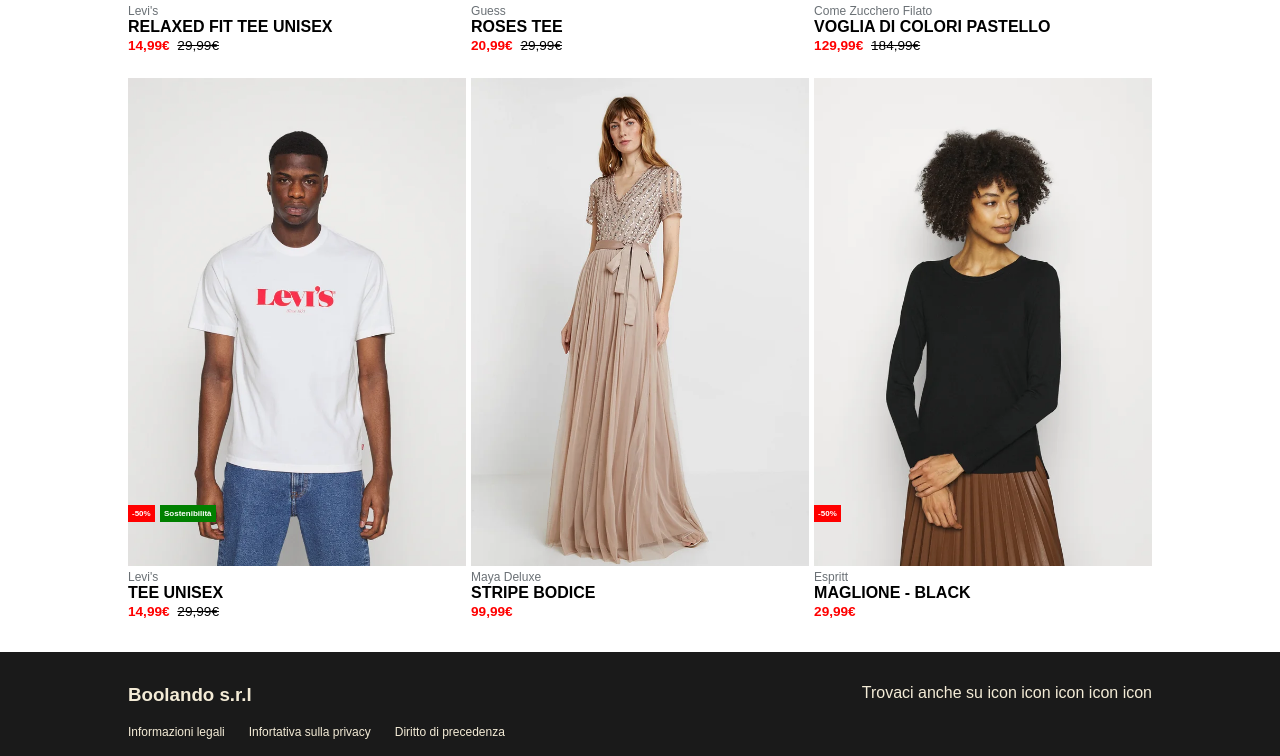
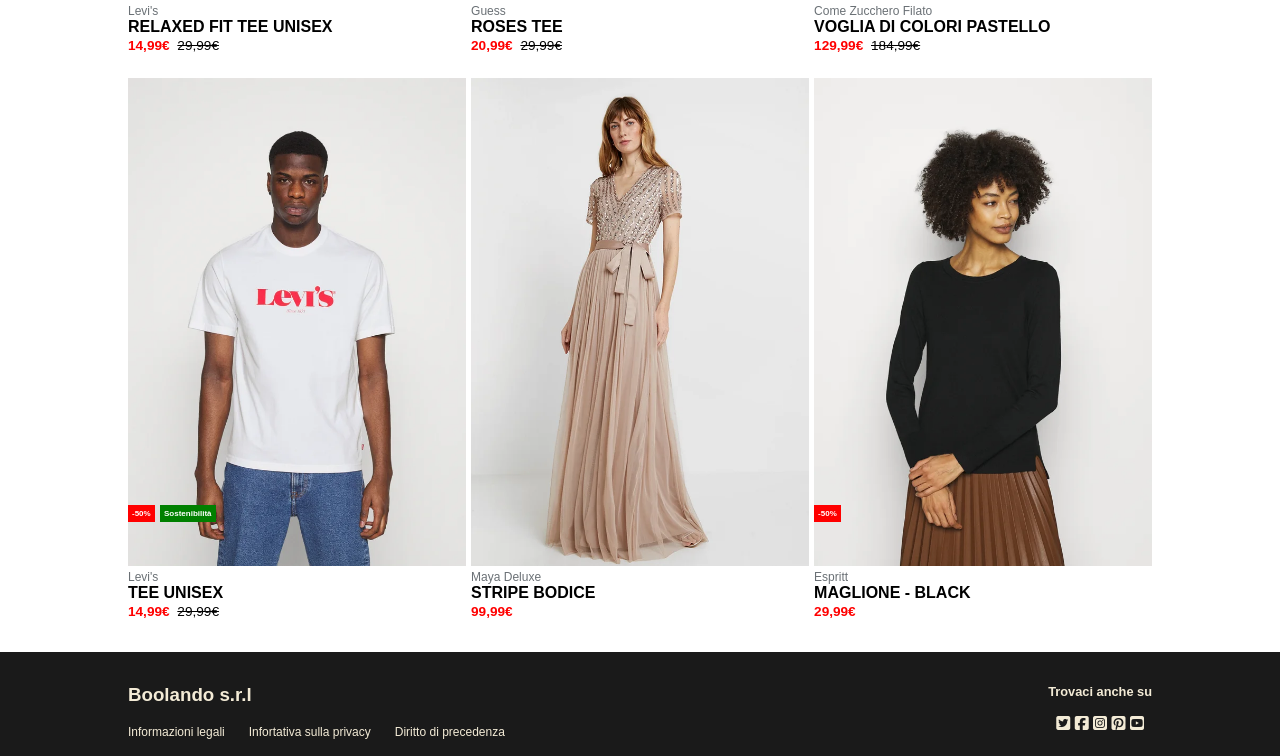
Before and after one commit to francescopiscaglia/html-css-boolando, a plain HTML site: page index.html in a window 1280 px wide. Shown: the part 562-1318 px from the top of the page. Drawn offline with Linux system fonts and the light colour scheme.

Commit message:
add find us section

```diff
--- a/css/style.css
+++ b/css/style.css
@@ -206,6 +206,15 @@
     a{
         color: var(--boo-footer-text);
     }
+
+    .find-us h3{
+        font-size: .80rem;
+    }
+
+    .social-icon{
+        text-align: center;
+        margin-top: 1rem;
+    }
 }
 
 /* #endregion footer */
--- a/index.html
+++ b/index.html
@@ -256,16 +256,21 @@
                         </li>
                     </ul>
                 </div>
-                <div>
+                <div class="find-us">
                     <!-- find us -->
-                    Trovaci anche su
+                    <h3>
+                        Trovaci anche su
+                    </h3>
+
 
                     <!-- social -->
-                    icon
-                    icon
-                    icon
-                    icon
-                    icon
+                    <div class="social-icon">
+                        <i class="fa-brands fa-square-twitter"></i>
+                        <i class="fa-brands fa-square-facebook"></i>
+                        <i class="fa-brands fa-square-instagram"></i>
+                        <i class="fa-brands fa-square-pinterest"></i>
+                        <i class="fa-brands fa-square-youtube"></i>
+                    </div>
                 </div>
             </div>
         </footer>
```
